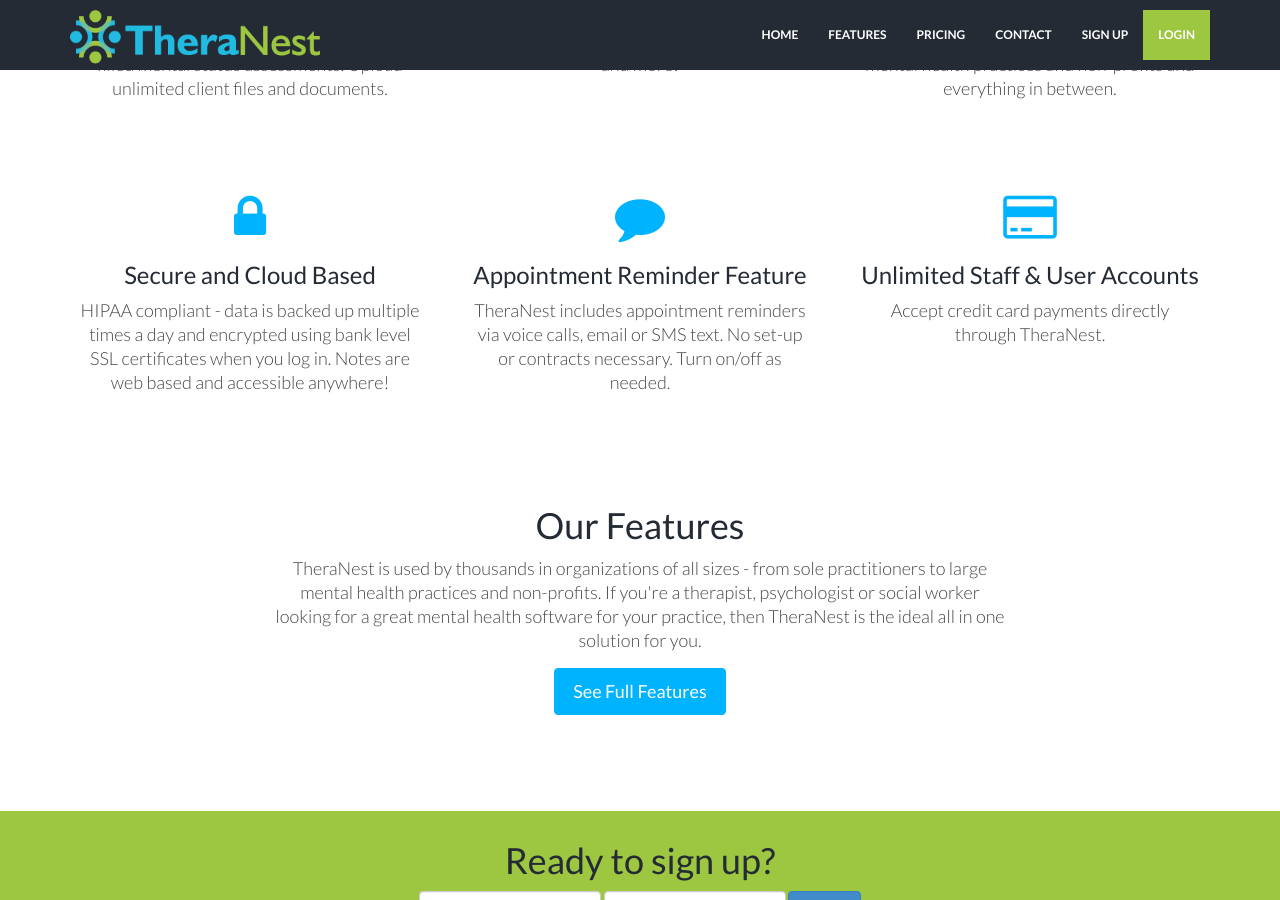
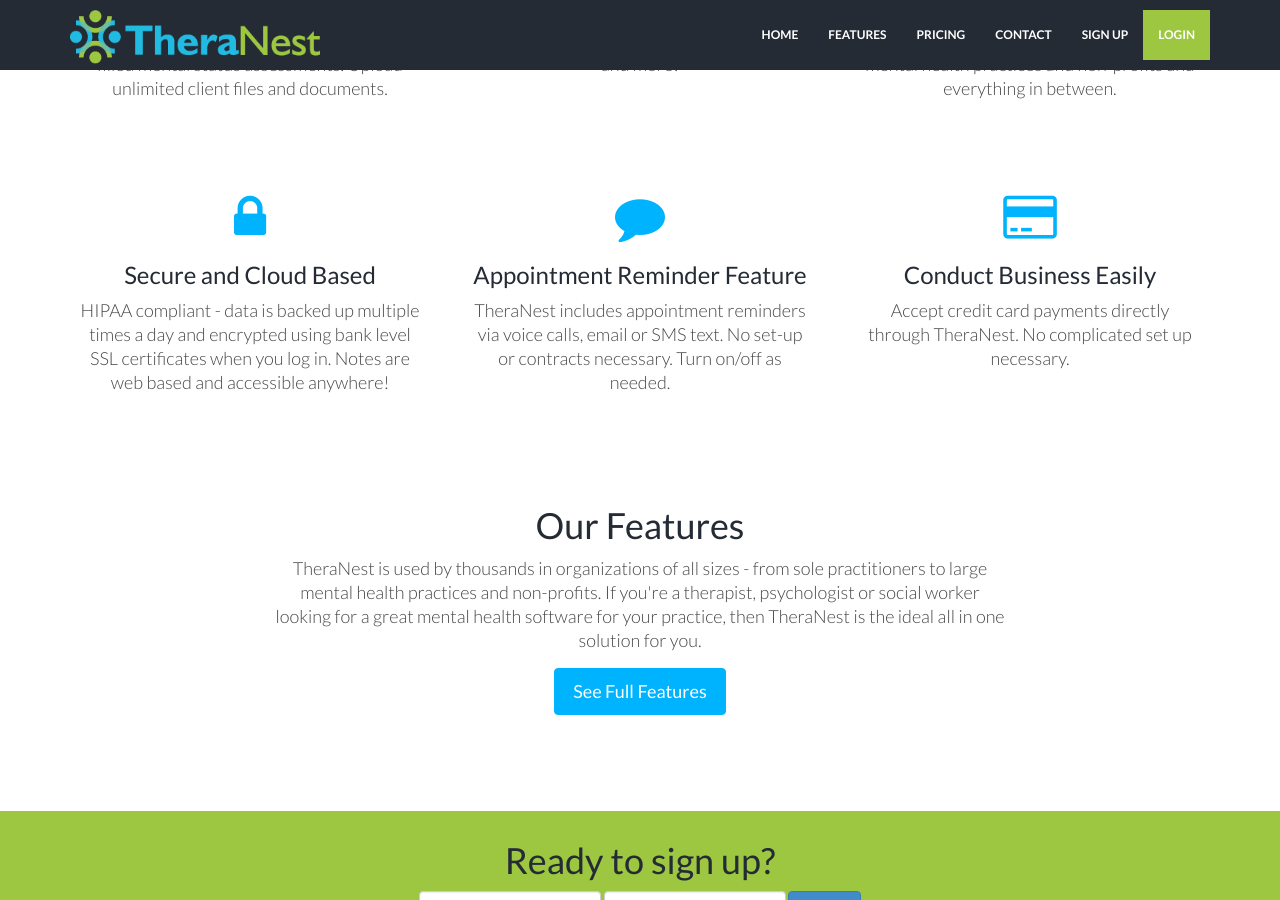
Before and after one commit to kaylacille/theranest-update, a Jekyll site: the page built from private-practice-software.html, in a window 1280 px wide and 900 px high, scrolled down 846 px. Built offline with Jekyll 4.4.1, drawn with Linux system fonts in a browser that asks for light colours; nearby versions of some CDN libraries.

```diff
--- a/private-practice-software.html
+++ b/private-practice-software.html
@@ -47,8 +47,8 @@
         </div>
         <div class="col-lg-4">
             <i class="fa fa-credit-card"></i>
-            <h2>Unlimited Staff & User Accounts</h2>
-            <p>Accept credit card payments directly through TheraNest.</p>
+            <h2>Conduct Business Easily</h2>
+            <p>Accept credit card payments directly through TheraNest. No complicated set up necessary.</p>
         </div>
     </div><!-- --/row ---->
 </div>
--- a/progress-notes-software.html
+++ b/progress-notes-software.html
@@ -47,8 +47,8 @@
         </div>
         <div class="col-lg-4">
             <i class="fa fa-credit-card"></i>
-            <h2>Unlimited Staff & User Accounts</h2>
-            <p>Accept credit card payments directly through TheraNest.</p>
+            <h2>Conduct Business Easily</h2>
+            <p>Accept credit card payments directly through TheraNest. No complicated set up necessary.</p>
         </div>
     </div><!-- --/row ---->
 </div>
```
